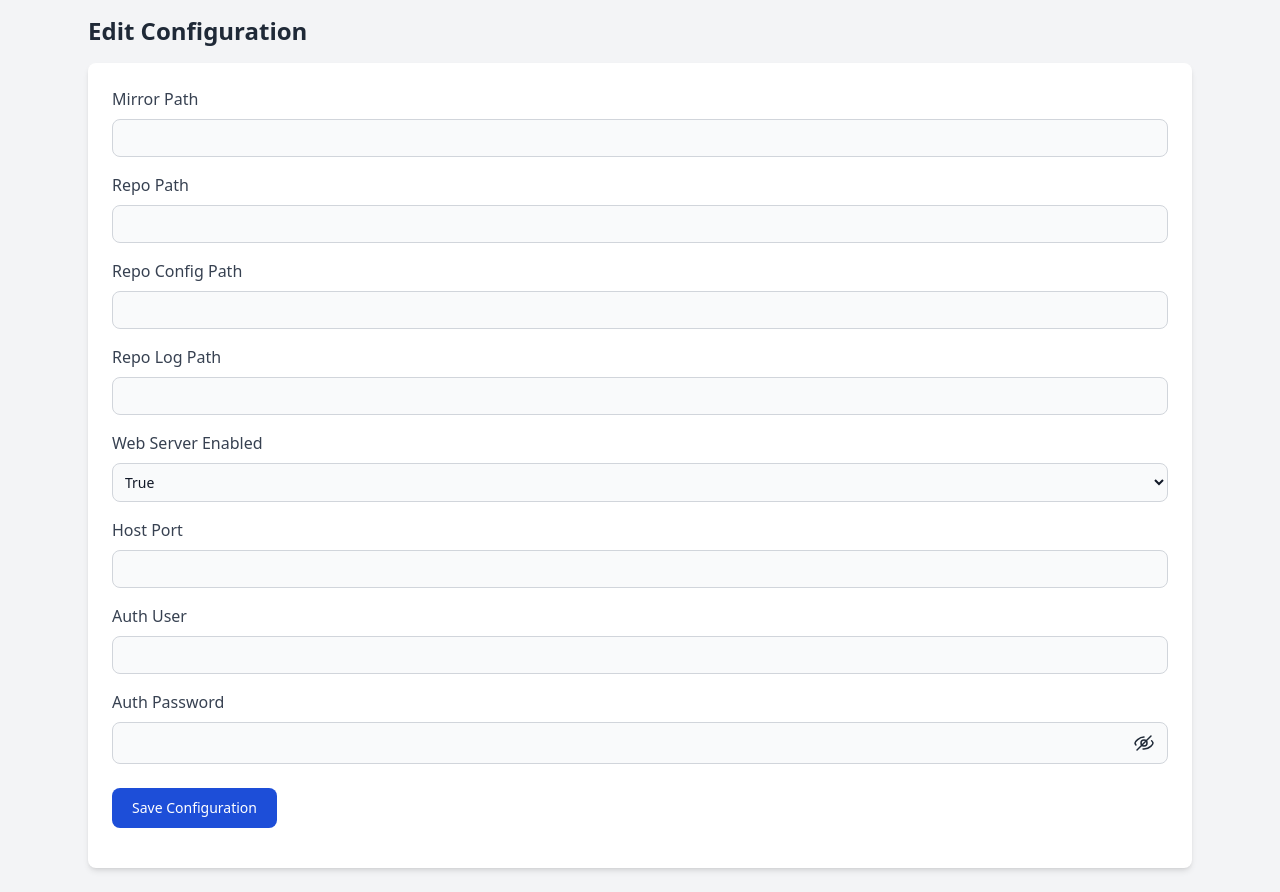
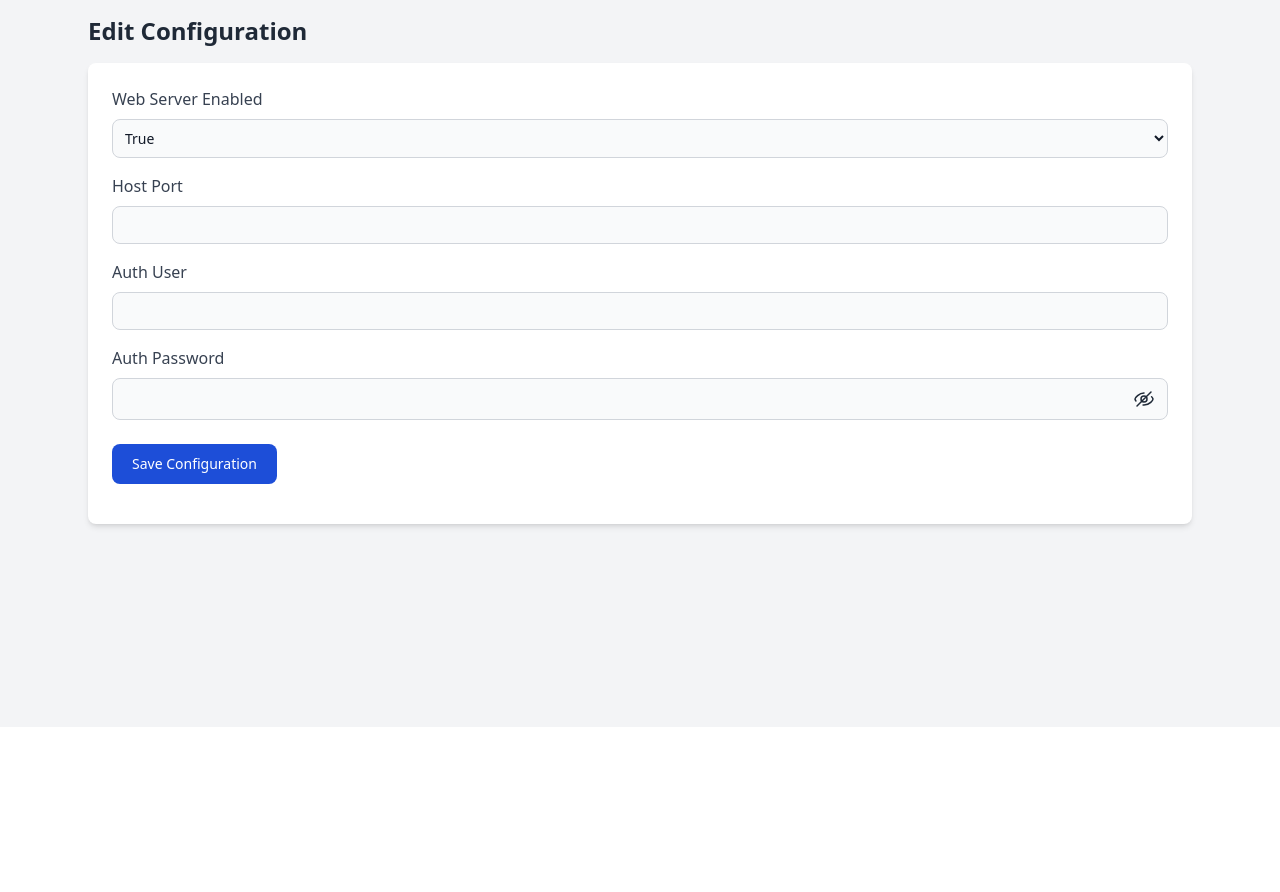
Before and after one commit to Keyz078/mirror-manager, a Flask app: template with-login/templates/config.html in a window 1280 px wide. Shown: the part 73-965 px from the top of the page. After the commit the page ends 606 px from the top, so only its background shows below. Run offline with Flask 3, Linux system fonts and the light colour scheme; the template is opened without the code that fills it, so the values that code supplies are empty; parts of the project's set-up code (start-up, migrations or seed data) failed here and were passed over.

Commit message:
limitation configuration for container version

```diff
--- a/with-login/templates/config.html
+++ b/with-login/templates/config.html
@@ -28,22 +28,6 @@
     <div class="container mx-auto mt-16 p-6 max-w-6xl">
         <h2 class="text-2xl font-bold mb-4 text-gray-800 dark:text-gray-100">Edit Configuration</h2>
         <form id="configForm" class="bg-white dark:bg-gray-800 p-6 rounded-lg shadow-md">
-            <div class="mb-4">
-                <label class="block text-gray-700 dark:text-gray-200 mb-2" for="mirror_path">Mirror Path</label>
-                <input type="text" id="mirror_path" name="mirror_path" class="bg-gray-50 border border-gray-300 text-gray-900 text-sm rounded-lg focus:ring-primary-600 focus:border-primary-600 block w-full p-2 dark:bg-gray-600 dark:border-gray-500 dark:placeholder-gray-400 dark:text-white dark:focus:ring-primary-500 dark:focus:border-primary-500" required>
-            </div>
-            <div class="mb-4">
-                <label class="block text-gray-700 dark:text-gray-200 mb-2" for="repo_path">Repo Path</label>
-                <input type="text" id="repo_path" name="repo_path" class="bg-gray-50 border border-gray-300 text-gray-900 text-sm rounded-lg focus:ring-primary-600 focus:border-primary-600 block w-full p-2 dark:bg-gray-600 dark:border-gray-500 dark:placeholder-gray-400 dark:text-white dark:focus:ring-primary-500 dark:focus:border-primary-500" required>
-            </div>
-            <div class="mb-4">
-                <label class="block text-gray-700 dark:text-gray-200 mb-2" for="repo_config_path">Repo Config Path</label>
-                <input type="text" id="repo_config_path" name="repo_config_path" class="bg-gray-50 border border-gray-300 text-gray-900 text-sm rounded-lg focus:ring-primary-600 focus:border-primary-600 block w-full p-2 dark:bg-gray-600 dark:border-gray-500 dark:placeholder-gray-400 dark:text-white dark:focus:ring-primary-500 dark:focus:border-primary-500" required>
-            </div>
-            <div class="mb-4">
-                <label class="block text-gray-700 dark:text-gray-200 mb-2" for="repo_log_path">Repo Log Path</label>
-                <input type="text" id="repo_log_path" name="repo_log_path" class="bg-gray-50 border border-gray-300 text-gray-900 text-sm rounded-lg focus:ring-primary-600 focus:border-primary-600 block w-full p-2 dark:bg-gray-600 dark:border-gray-500 dark:placeholder-gray-400 dark:text-white dark:focus:ring-primary-500 dark:focus:border-primary-500" required>
-            </div>
             <div class="mb-4">
                 <label class="block text-gray-700 dark:text-gray-200 mb-2" for="web_server">Web Server Enabled</label>
                 <select id="web_server" name="web_server" class="bg-gray-50 border border-gray-300 text-gray-900 text-sm rounded-lg focus:ring-primary-600 focus:border-primary-600 block w-full p-2 dark:bg-gray-600 dark:border-gray-500 dark:placeholder-gray-400 dark:text-white dark:focus:ring-primary-500 dark:focus:border-primary-500">
```
